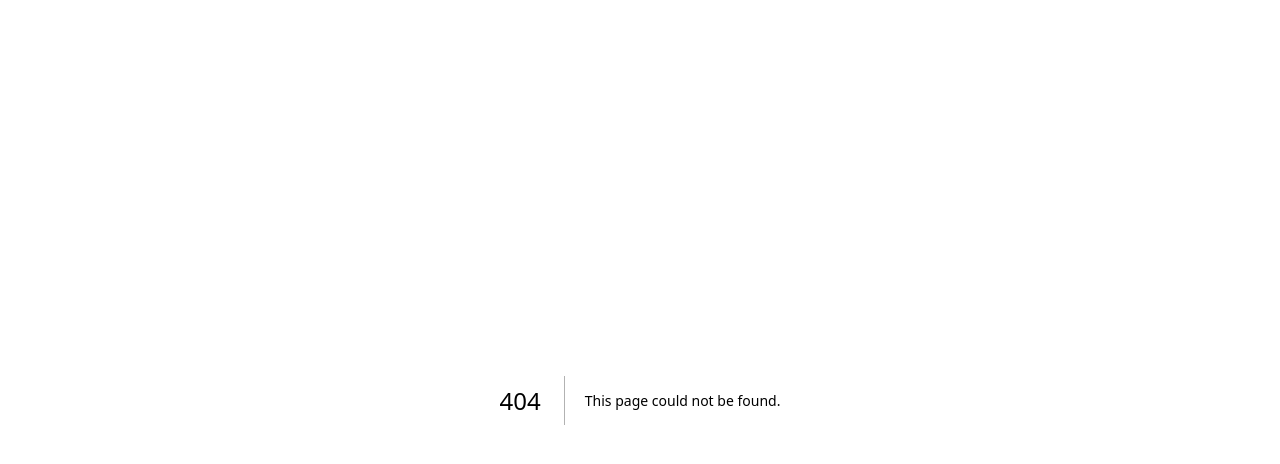
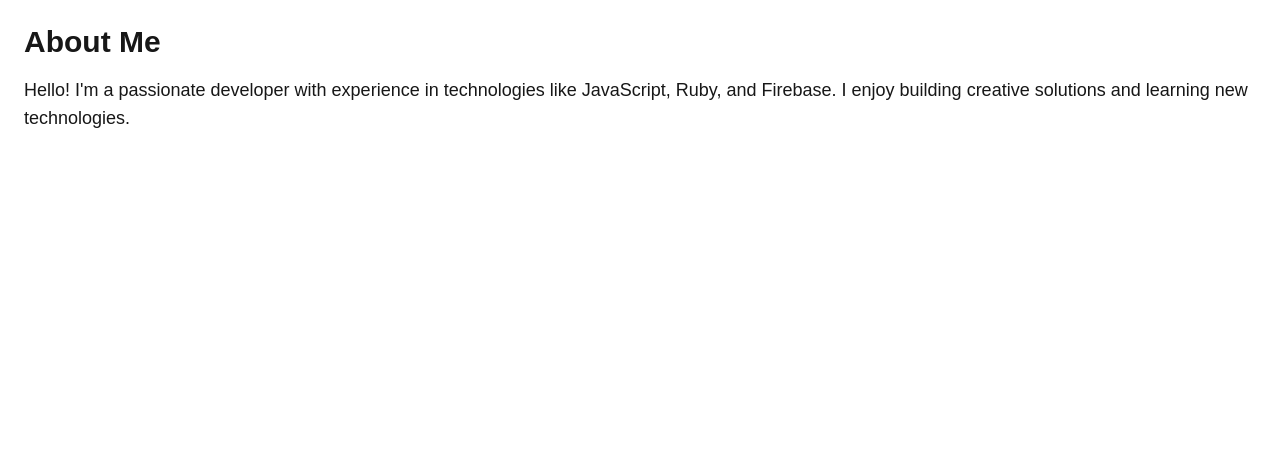
Before and after one commit to s-taku0502/portfolio, a Next.js app: page /about in a window 1280 px wide. Before the commit this address had no page. Shown: the top 464 px of the page. Built offline with nearby package versions, Linux system fonts and the light colour scheme.

Commit message:
make:自己紹介ページのテンプレート作成

```diff
--- /dev/null
+++ b/src/app/about/page.js
@@ -0,0 +1,11 @@
+export default function AboutPage() {
+    return (
+      <main className="p-6">
+        <h1 className="text-3xl font-bold mb-4">About Me</h1>
+        <p className="text-lg">
+          Hello! I'm a passionate developer with experience in technologies like JavaScript, Ruby, and Firebase.
+          I enjoy building creative solutions and learning new technologies.
+        </p>
+      </main>
+    );
+  }
```
